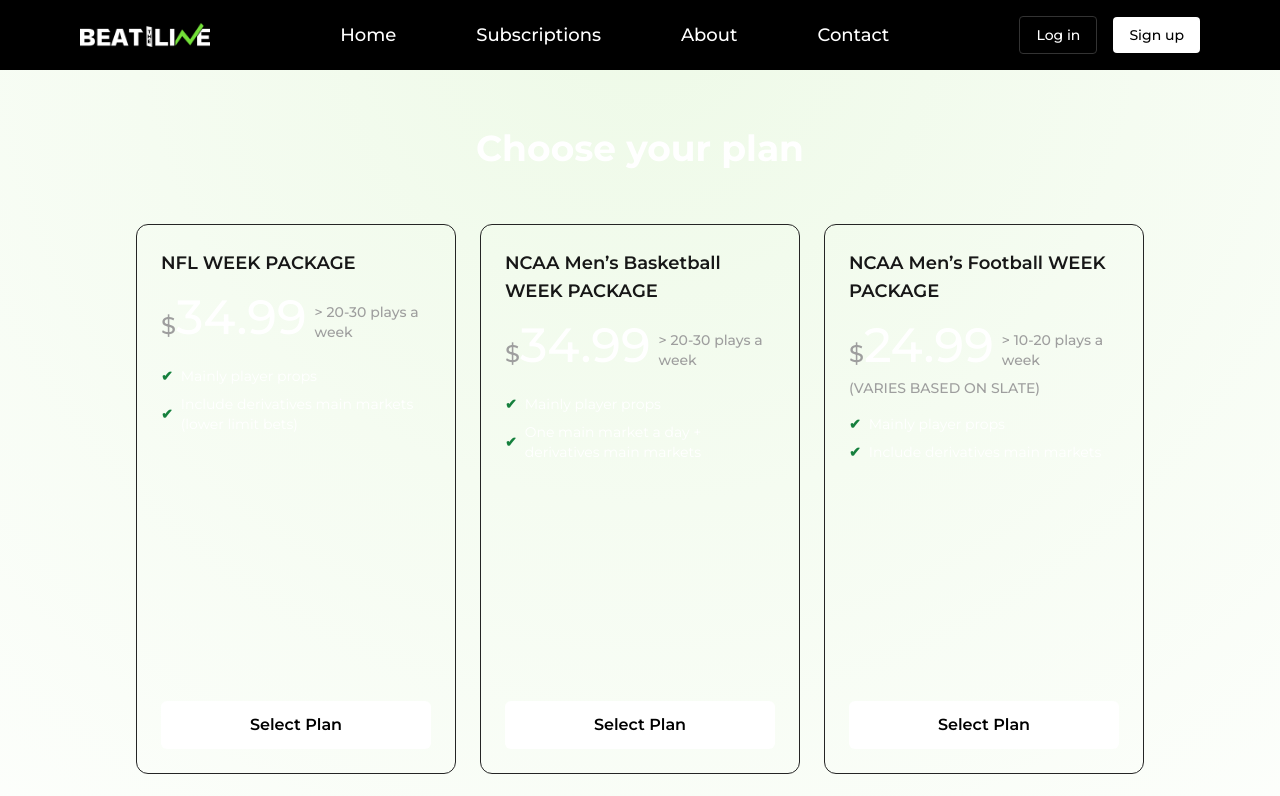
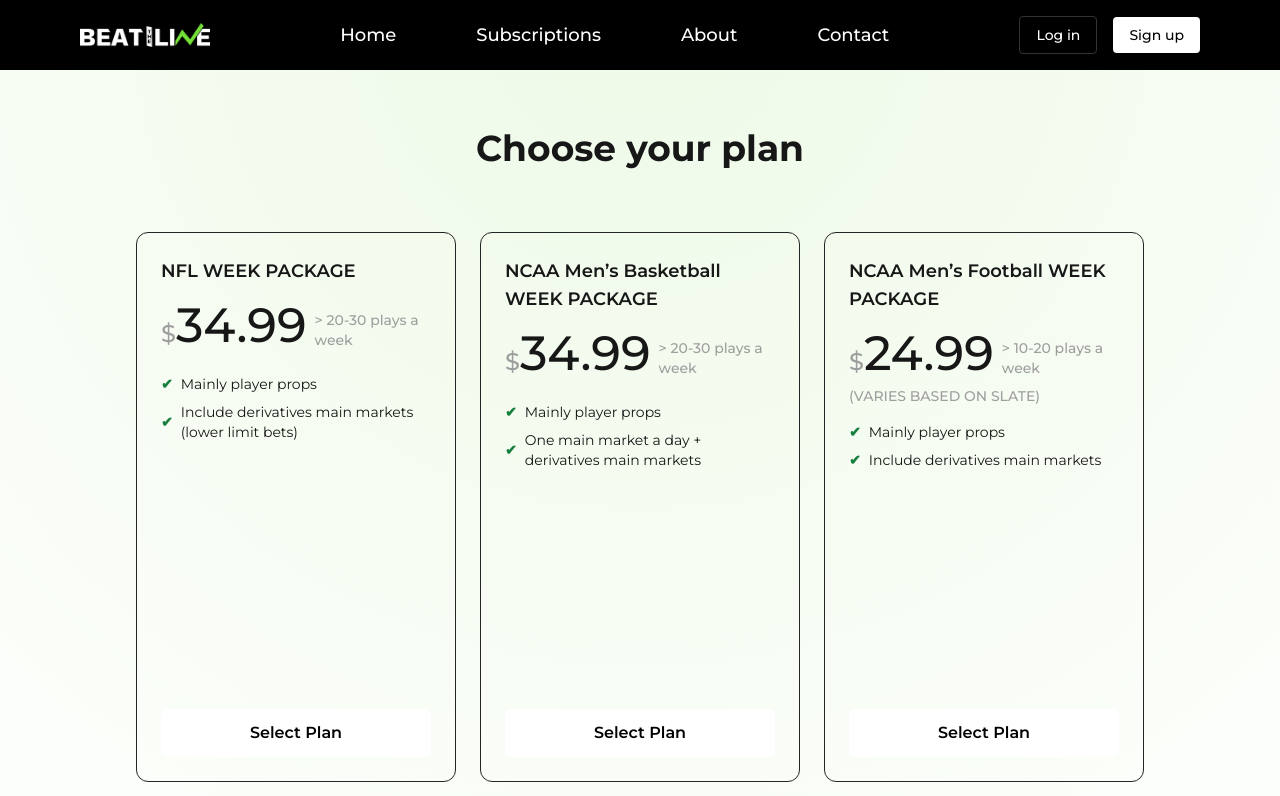
Before and after one commit to glaciercodeio/BeatTheLine-WebApp, a Next.js app: page /subscriptions in a window 1280 px wide. Shown: the top 796 px of the page. Built offline with nearby package versions, Linux system fonts and the light colour scheme.

Commit message:
fixed light theme bug

```diff
--- a/src/app/aboutUs/page.jsx
+++ b/src/app/aboutUs/page.jsx
@@ -1,5 +1,5 @@
 import Image from "next/image";
-import Navbar from '@/app/components/ui/Navbar';
+import Navbar from "@/app/components/ui/Navbar";
 
 export default function AboutUs() {
   return (
@@ -10,9 +10,9 @@ export default function AboutUs() {
         className="min-h-screen flex flex-col bg-white relative mb-24"
         style={{
           background: `radial-gradient(circle at top, rgba(114, 213, 60, 0.12) 0%, rgba(255, 255, 255, 0) 60%)`,
-                }}>
-
-                <h3 className="text-4xl mb-20 font-bold text-center mt-32 text-ellipsis text-white">
+        }}
+      >
+        <h3 className="text-4xl mb-20 font-bold text-center mt-32 text-ellipsis">
           About Us
         </h3>
         <div className="flex flex-col max-w-[1200px] mx-auto gap-10 ">
@@ -22,9 +22,11 @@ export default function AboutUs() {
               in data-driven betting.
             </p>
             <p>
-              We started as a few guys who were interested in statistics and sports.
-              We took these two passions and discovered opportunities in sports betting markets which could generate a massive return on investment.
-              We built the company from this premise and to this day we are enjoying{" "}
+              We started as a few guys who were interested in statistics and
+              sports. We took these two passions and discovered opportunities in
+              sports betting markets which could generate a massive return on
+              investment. We built the company from this premise and to this day
+              we are enjoying{" "}
               <span className="font-semibold text-xl text-[#72D53C]">
                 incredible results{" "}
               </span>
@@ -35,16 +37,19 @@ export default function AboutUs() {
             <span className="font-semibold text-xl text-[#72D53C]">
               Beat The Line{" "}
             </span>
-            you will get access to sports picks that
-            are passed through intensive statistical scrutiny to ensure the highest quality product is delivered.{" "}
+            you will get access to sports picks that are passed through
+            intensive statistical scrutiny to ensure the highest quality product
+            is delivered.{" "}
             <p>
               <br />
-            We pride ourselves on customer service and providing real value to our clients as they pursue{" "}
+              We pride ourselves on customer service and providing real value to
+              our clients as they pursue{" "}
               <span className="font-semibold text-xl text-[#72D53C]">
                 profitable sports betting
               </span>
-              . We cut out all of the noise and provide the highest value bets available,
-              taking out all of the work of hunting them down for yourself.{" "}
+              . We cut out all of the noise and provide the highest value bets
+              available, taking out all of the work of hunting them down for
+              yourself.{" "}
               <p>
                 <br />
                 <span className="font-semibold text-xl text-[#72D53C]">
@@ -54,7 +59,7 @@ export default function AboutUs() {
             </p>
           </div>
           <div className="">
-                        <h3 className="text-4xl mb-20 font-bold text-center mt-8 text-ellipsis text-white">
+            <h3 className="text-4xl mb-20 font-bold text-center mt-8 text-ellipsis">
               Our Team
             </h3>
             <div className="w-[100%] flex gap-6">
--- a/src/app/subscriptions/page.jsx
+++ b/src/app/subscriptions/page.jsx
@@ -1,20 +1,24 @@
 import React from "react";
-import Navbar from '@/app/components/ui/Navbar';
+import Navbar from "@/app/components/ui/Navbar";
 
 const plans = [
   {
     title: "NFL WEEK PACKAGE ",
     price: "34.99",
     description: "> 20-30 plays a week",
-        features: ["Mainly player props", "Include derivatives main markets (lower limit bets)"],
-        link: "https://www.google.ca"
+    features: [
+      "Mainly player props",
+      "Include derivatives main markets (lower limit bets)",
+    ],
   },
   {
     title: "NCAA Men’s Basketball WEEK PACKAGE ",
     price: "34.99",
     description: "> 20-30 plays a week",
-        features: ["Mainly player props", "One main market a day + derivatives main markets"],
-        link: "https://www.google.com"
+    features: [
+      "Mainly player props",
+      "One main market a day + derivatives main markets",
+    ],
   },
   {
     title: "NCAA Men’s Football WEEK PACKAGE ",
@@ -22,106 +26,108 @@ const plans = [
     description: "> 10-20 plays a week",
     note: "(VARIES BASED ON SLATE)",
     features: ["Mainly player props", "Include derivatives main markets"],
-        link: "https://www.google.com"
   },
   {
     title: "NBA WEEK PACKAGE",
     price: "69.99",
     description: "> 50-75 plays a week",
     features: ["Mainly player props", "Include derivatives main markets"],
-        link: "https://www.google.com"
   },
   {
     title: "NHL WEEK PACKAGE",
     price: "29.99",
     description: "> 15-25 plays a week",
     features: ["Mainly player props", "Include derivatives main markets"],
-        link: "https://www.google.com"
   },
   {
     title: "WNBA WEEK PACKAGE",
     price: "69.99",
     description: "> 50-75 plays a week",
+    note: "(VARIES BASED ON SLATE)",
     features: ["Mainly player props", "Include derivatives main markets"],
-        link: "https://www.google.com"
   },
   {
     title: "MLB WEEK PACKAGE",
     price: "34.99",
     description: "> 30-40 plays a week",
     features: ["Mainly player props", "Include derivatives main markets"],
-        link: "https://www.google.com"
-    }/*,
+  } /*,
     {
         title: "SEASON PACKAGE",
         price: "TBD",
         description: "o	Create when we have the training course created",
         note: "(VARIES BASED ON SLATE)",
         features: ["Mainly player props", "Include derivatives main markets"],
-    },Test*/,
+    },*/,
 ];
 
 export default function Subscriptions() {
   return (
     <>
       <Navbar initialBackground={false} />
+
       <div
         className="min-h-screen flex flex-col bg-white relative "
         style={{
           background: `radial-gradient(circle at top, rgba(114, 213, 60, 0.12) 0%, rgba(255, 255, 255, 0) 60%)`,
         }}
       >
-            {/*
-            <div className="flex items-center justify-center h-14 bg-lime-950 mt-12 translate-y-10">
-                <h1 className="text-5xl font-bold text-center text-ellipsis text-white">
-                    Tier 1
-                </h1>
-            </div>*/}
-            <h2 className="text-4xl font-bold text-center mt-32 text-ellipsis text-white">
+        <h3 className="text-4xl font-bold text-center mt-32 text-ellipsis">
           Choose your plan
-            </h2>
-            <div className="flex-grow flex flex-wrap justify-center gap-6 p-6 w-full max-w-6xl mx-auto mt-8 items-start">
+        </h3>
+
+        <div className="flex-grow flex flex-wrap justify-center gap-6 p-6 w-full max-w-6xl mx-auto mt-10 items-start">
           {plans.map((plan, index) => (
             <div
               key={index}
-                        className="w-full sm:w-80 rounded-xl p-6 border border-[#252525] hover:border-green-700 transition duration-300 flex flex-col"
-                        style={{ minHeight: "550px", maxHeight: "550px", overflow: "hidden" }}>
+              className="w-full sm:w-80 rounded-xl p-6 border border-[#252525] hover:border-green-700 hover:bg-green-50 dark:hover:bg-gray-800 hover:shadow-lg transition duration-300 flex flex-col"
+              style={{
+                minHeight: "550px",
+                maxHeight: "550px",
+                overflow: "hidden",
+              }}
+            >
               <div className="pb-4">
-                            <h3
-                                className="text-lg font-semibold text-lefttext-white">
+                <h3 className="text-lg font-semibold text-left">
                   {plan.title}
                 </h3>
               </div>
 
               <div className="mb-4">
                 <div className="flex items-end gap-2">
-                                <p className="text-5xl font-medium text-left text-white">
-                                    <span className="text-2xl font-medium text-[#9e9e9e]">$</span>
+                  <p className="text-5xl font-medium text-left">
+                    <span className="text-2xl font-medium text-[#9e9e9e]">
+                      $
+                    </span>
                     {plan.price}
                   </p>
 
-                                <p className="text-sm font-medium text-[#9e9e9e]">{plan.description}</p>
+                  <p className="text-sm font-medium text-[#9e9e9e]">
+                    {plan.description}
+                  </p>
                 </div>
 
-                            <p className="text-sm mt-2 font-medium text-[#9e9e9e]">{plan.note}</p>
+                <p className="text-sm mt-2 font-medium text-[#9e9e9e]">
+                  {plan.note}
+                </p>
               </div>
 
-                        <ul className="mb-6 space-y-2 text-sm text-white overflow-hidden">
+              <ul className="mb-6 space-y-2 text-sm overflow-hidden">
                 {plan.features.map((feature, i) => (
                   <li key={i} className="flex items-center gap-2">
-                                    <span className="text-green-700 font-bold">✔</span> {feature}
+                    <span className="text-green-700 font-bold">✔</span>{" "}
+                    {feature}
                   </li>
                 ))}
               </ul>
-                        <a href={plan.link} target="_blank" rel="noopener noreferrer" className="w-full mt-auto">
-                            <button className="w-full py-3 px-4 rounded-md font-semibold transition bg-white text-black hover:bg-green-700 hover:text-white">
+
+              <button className="w-full py-3 px-4 rounded-md font-semibold transition bg-white text-black hover:bg-green-700 hover mt-auto">
                 Select Plan
               </button>
-                            </a>
             </div>
           ))}
         </div>
-        </div >
+      </div>
     </>
   );
 }
```
Lines whose indentation alone changed are shown as unchanged.
